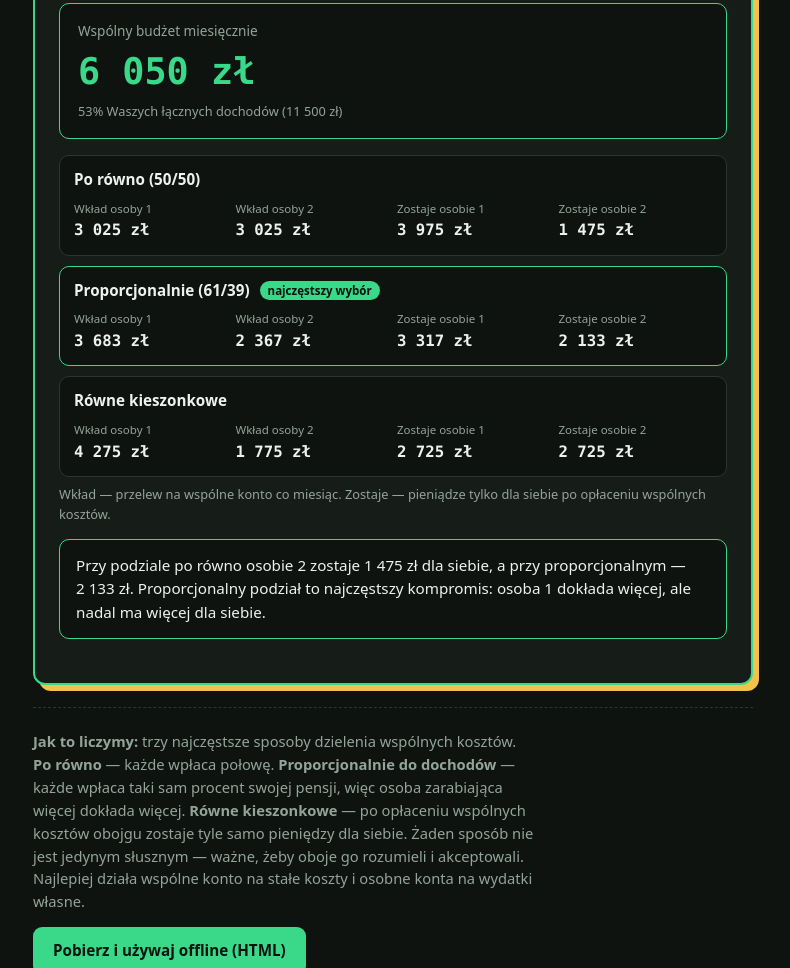
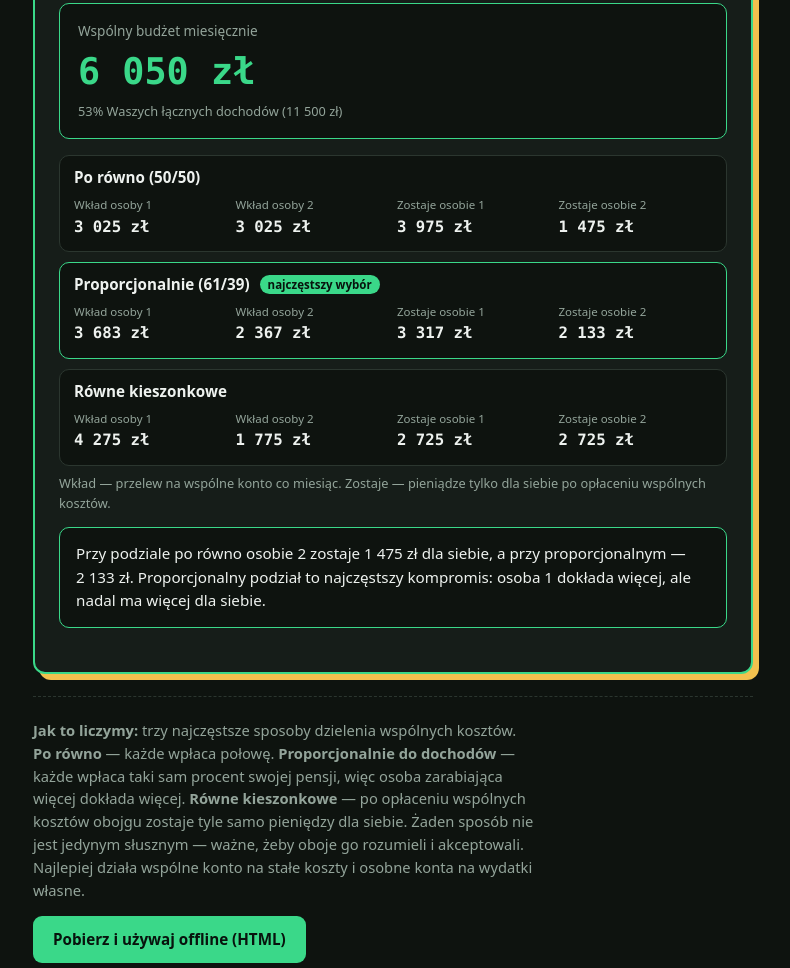
Before and after one commit to bartuniadev/madry-portfel, a plain HTML site: page narzedzia/kalkulator-podzialu-kosztow.html in a window 1280 px wide. Shown: the part 833-1801 px from the top of the page, without its empty margins (247-1037 px from the left). Drawn offline with Linux system fonts and the light colour scheme.

Commit message:
Kalkulator dla par: poprawna kolejnosc naglowkow
Co-Authored-By: Claude Opus 5.5 <noreply@anthropic.com>
Claude-Session: https://claude.ai/code/session_01FdKpxPpozRjbijS3fr9F9x

```diff
--- a/narzedzia/kalkulator-podzialu-kosztow.html
+++ b/narzedzia/kalkulator-podzialu-kosztow.html
@@ -312,8 +312,8 @@
   .methods{display:grid;gap:10px;margin-bottom:8px;}
   .method{background:var(--bg);border:1px solid var(--border);border-radius:10px;padding:12px 14px;}
   .method.best{border-color:var(--green);}
-  .method h3{margin:0 0 8px;font-size:0.95rem;}
-  .method h3 em{font-style:normal;font-size:0.72rem;font-weight:700;color:#08130d;background:var(--green);border-radius:999px;padding:2px 8px;margin-left:6px;vertical-align:1px;}
+  .method h2{margin:0 0 8px;font-size:0.95rem;line-height:1.3;}
+  .method h2 em{font-style:normal;font-size:0.72rem;font-weight:700;color:#08130d;background:var(--green);border-radius:999px;padding:2px 8px;margin-left:6px;vertical-align:1px;}
   .mgrid{display:grid;grid-template-columns:repeat(4,minmax(0,1fr));gap:8px;}
   .mgrid span{display:block;font-size:0.72rem;color:var(--text-2);}
   .mgrid b{font-family:ui-monospace,"SFMono-Regular",Menlo,Consolas,monospace;font-variant-numeric:tabular-nums;font-size:0.98rem;}
@@ -410,7 +410,7 @@
     $('methods').innerHTML = m.map(function(x){
       var la = a - x.ca, lb = b - x.cb;
       var cell = function(lbl, v){ return '<div><span>' + lbl + '</span><b' + (v < 0 ? ' class="neg"' : '') + '>' + fmt(v) + '</b></div>'; };
-      return '<section class="method' + (x.best ? ' best' : '') + '"><h3>' + x.name + (x.best ? ' <em>najczęstszy wybór</em>' : '') + '</h3><div class="mgrid">' +
+      return '<section class="method' + (x.best ? ' best' : '') + '"><h2>' + x.name + (x.best ? ' <em>najczęstszy wybór</em>' : '') + '</h2><div class="mgrid">' +
         cell('Wkład osoby 1', x.ca) + cell('Wkład osoby 2', x.cb) + cell('Zostaje osobie 1', la) + cell('Zostaje osobie 2', lb) + '</div></section>';
     }).join('');
     var eq = m[0], pr = m[1];
```
